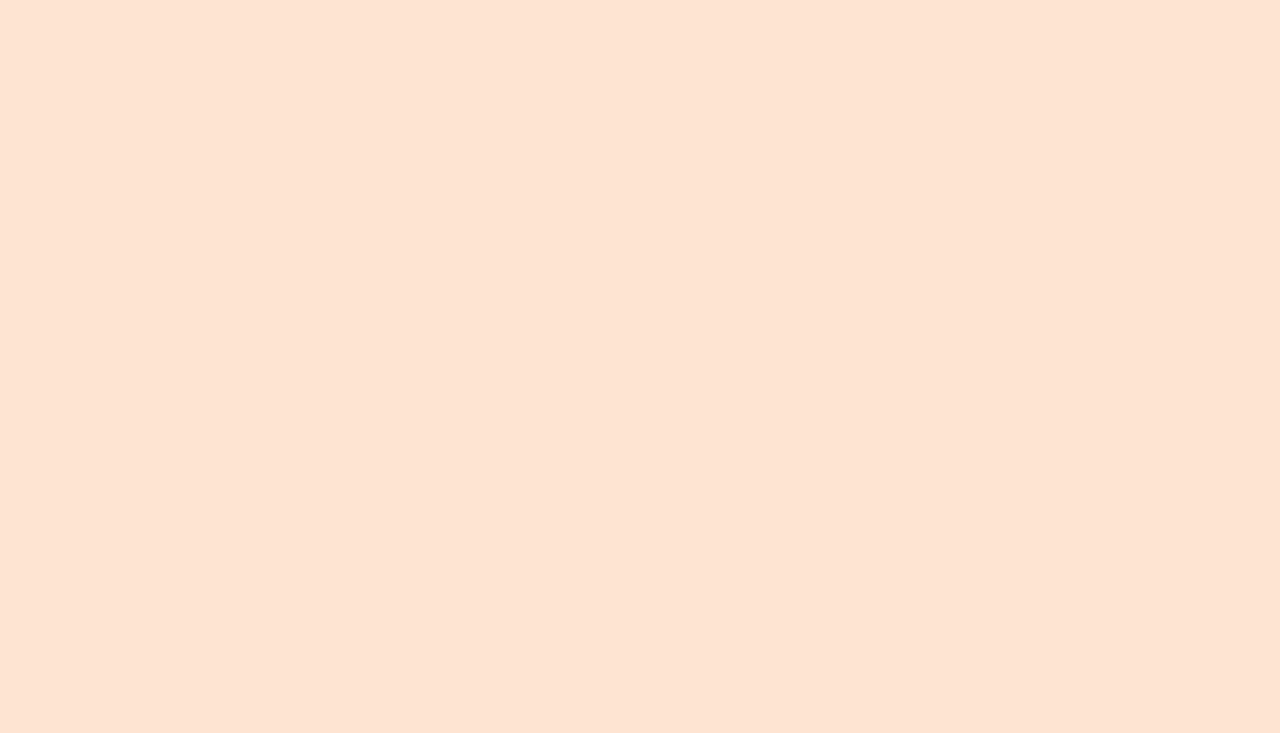
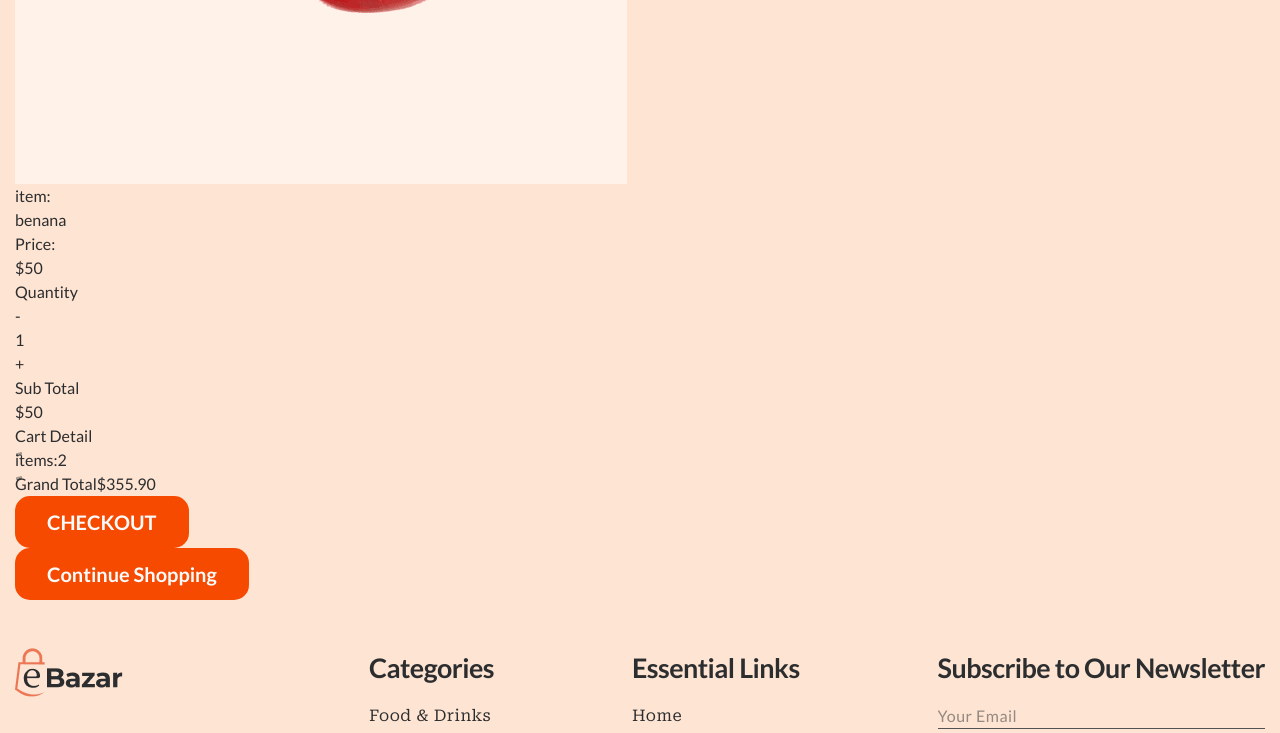
Before and after one commit to hossein1075/e-Bazar, a React (Vite) app: page /shop in a window 1280 px wide. Shown: the part 1016-1749 px from the top of the page. Before the commit the page ends 994 px from the top, so only its background shows below. Built offline with nearby package versions, Linux system fonts and the light colour scheme.

Commit message:
add html section shopping cart pages shop

```diff
--- /dev/null
+++ b/src/components/Shop/ShoppingCart/ShoppingCart.jsx
@@ -0,0 +1,77 @@
+import React from 'react'
+import BtnOrigin from '../../main/componentsMain/BtnOrigin/BtnOrigin'
+import InfoBtnOrigin from '../../main/componentsMain/BtnOrigin/InfoBtnOrigin'
+
+function ShoppingCart() {
+    return (
+        <>
+            <section>
+                <div className="container">
+                    <div>
+                        <div>
+                            <div>
+                                <img src="/images/Products/p-1.png" alt="product" />
+                            </div>
+                            <div>
+                                <h5>item:</h5>
+                                <span>benana</span>
+                            </div>
+                            <div>
+                                <h5>Price:</h5>
+                                <span>$50</span>
+                            </div>
+                            <div>
+                                <h5>Quantity</h5>
+                                <div>
+
+                                    <ul>
+                                        <li>
+                                            <button>
+                                                -
+                                            </button>
+                                        </li>
+
+                                        <li>
+                                            <button>
+                                                1
+                                            </button>
+                                        </li>
+
+                                        <li>
+                                            <button>
+                                                +
+                                            </button>
+                                        </li>
+                                    </ul>
+
+                                </div>
+                            </div>
+                            <div>
+                                <h5>Sub Total</h5>
+                                <span>$50</span>
+                            </div>
+                        </div>
+                        <div>
+                            <div>
+                                <h4>Cart Detail</h4>
+                                <div>ّ
+                                    <span>items:</span>
+                                    <span>2</span>
+                                </div>
+
+                                <div>ّ
+                                    <span>Grand Total</span>
+                                    <span>$355.90</span>
+                                </div>
+                                <BtnOrigin text={InfoBtnOrigin[7].info}/>
+                            </div>
+                        </div>
+                        <BtnOrigin text={InfoBtnOrigin[8].info}/>
+                    </div>
+                </div>
+            </section>
+        </>
+    )
+}
+
+export default ShoppingCart
--- a/src/components/main/componentsMain/BtnOrigin/BtnOrigin.jsx
+++ b/src/components/main/componentsMain/BtnOrigin/BtnOrigin.jsx
@@ -1,11 +1,11 @@
 import React from 'react'
 import './BtnOrigin.css'
 import { Link } from 'react-router-dom'
-function BtnOrigin({text, className='', onClick}) {
+function BtnOrigin({text, className='', onClick, to}) {
     return (
         <>
                 <button onClick={onClick} className={`bg-orange-600 py-2.5 md:py-3 px-6 md:px-8 rounded-[15px] font-bold font-Lato-Bold text-xl text-zinc-50 cursor-pointer btn_after ${className}`}>
-                    <Link herf="#">{text}</Link>
+                    <Link to={to}>{text}</Link>
                 </button>
         </>
     )
--- a/src/components/main/componentsMain/BtnOrigin/InfoBtnOrigin.jsx
+++ b/src/components/main/componentsMain/BtnOrigin/InfoBtnOrigin.jsx
@@ -7,6 +7,7 @@ let InfoBtnOrigin = [
     {id: 5, info: 'Subscribe'},
     {id: 5, info: 'VIEW CART'},
     {id: 5, info: 'CHECKOUT'},
+    {id: 5, info: 'Continue Shopping'},
 ]
 
 export default InfoBtnOrigin
--- a/src/components/sideBar/SideBar.jsx
+++ b/src/components/sideBar/SideBar.jsx
@@ -29,7 +29,7 @@ function SideBar() {
                             </div>
                             <div className='flex flex-col items-start'>
                                 <h5 className='font-bold font-Lato-Bold text-zinc-900 mb-2'>{item.title}</h5>
-                                <h6 className='font-bold font-Lato-Bold text-zinc-900 mb-4'>{item.count} x {item.price}</h6>
+                                <h6 className='font-bold font-Lato-Bold text-zinc-900 mb-4'>{item.count} x ${item.price}</h6>
                                 <button className='text-orange-600 font-medium'>
                                     <a href="#" onClick={() => contextData.removeCart(item.id)}>REMOVE</a>
                                 </button>
@@ -39,7 +39,7 @@ function SideBar() {
                     </div>
                     <div className='flexCenter'>
                         <div className='absolute bottom-0 flex flex-col sx:flex-row  gap-2'>
-                            <BtnOrigin text={InfoBtnOrigin[6].info} />
+                            <BtnOrigin text={InfoBtnOrigin[6].info} to='/shop'/>
                             <BtnOrigin text={InfoBtnOrigin[7].info} onClick={() => contextData.setCart([])}/>
                         </div>
                     </div>
--- a/src/pages/Shop.jsx
+++ b/src/pages/Shop.jsx
@@ -2,12 +2,14 @@ import React from 'react'
 import Header from '../components/header/Header'
 import Footer from '../components/footer/Footer'
 import ShopBanner from '../components/Shop/Title/ShopBanner'
+import ShoppingCart from '../components/Shop/ShoppingCart/ShoppingCart'
 
 function Shop() {
   return (
     <>
     <Header/>
     <ShopBanner/>
+    <ShoppingCart/>
     <Footer/>
     </>
   )
```
